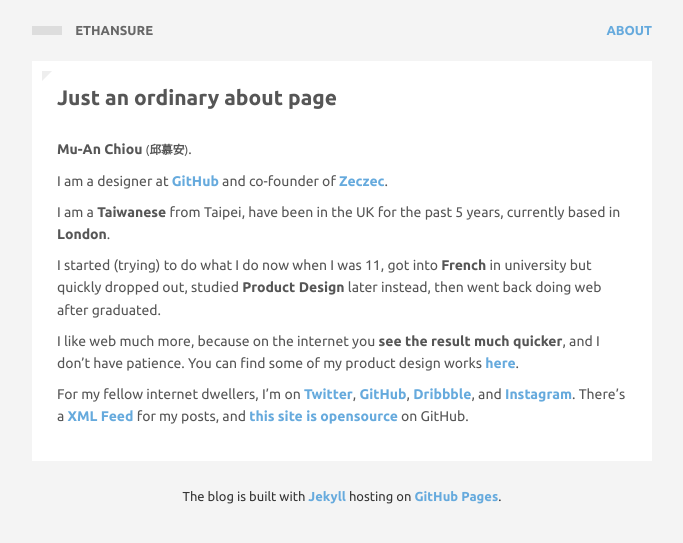
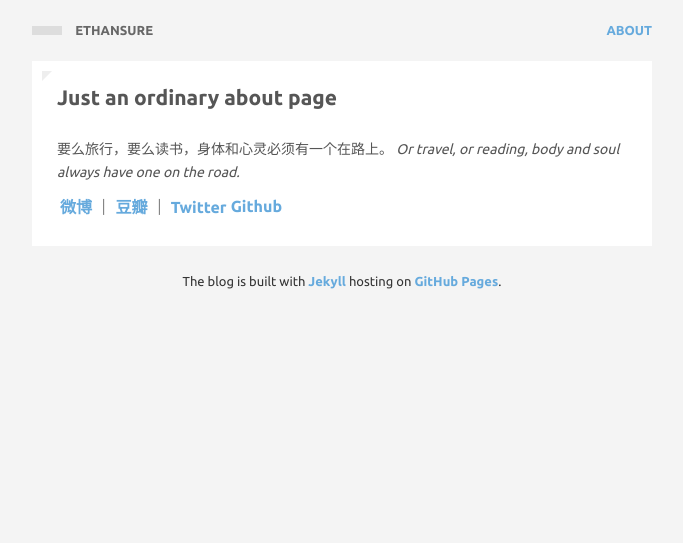
Before and after one commit to EthanPan/ethanpan.github.io, a Jekyll site: the page built from about.md, in a window 1280 px wide. Shown: the top 543 px of the page, without its empty margins (298-981 px from the left). Built offline with Jekyll 4.4.1, drawn with Linux system fonts in a browser that asks for light colours; Markdown is read by kramdown in place of the engine named in the settings; comment, search, counter and statistics services are not loaded.

Commit message:
update about

```diff
--- a/about.md
+++ b/about.md
@@ -2,20 +2,8 @@
 layout: post
 title: Just an ordinary about page
 ---
+要么旅行，要么读书，身体和心灵必须有一个在路上。
+*Or travel, or reading, body and soul always have one on the road.*
 
-**Mu-An Chiou** <small>(**邱慕安**)</small>.
 
-I am a designer at [GitHub](https://github.com) and co-founder of [Zeczec](http://zeczec.com).
-
-I am a **Taiwanese** from Taipei, have been in the UK for the past 5 years, currently based in **London**.
-
-I started (trying) to do what I do now when I was 11, got into **French** in university but quickly dropped out, studied **Product Design** later instead, then went back doing web after graduated.
-
-I like web much more, because on the internet you **see the result much quicker**, and I don't have patience. You can find some of my product design works [here](http://be.net/muan).
-
-For my fellow internet dwellers, I'm on
-[Twitter](https://twitter.com/muanchiou),
-[GitHub](https://github.com/muan),
-[Dribbble](http://dribbble.com/muan), and
-[Instagram](http://instagram.com/muanchiou).
-There's a [XML Feed](/feed.xml) for my posts, and [this site is opensource](https://github.com/muan/muan.github.com) on GitHub.
+[微博](http://www.weibo.com/surep) ｜ [豆瓣](http://www.douban.com/people/3559336/) ｜ [Twitter](https://twitter.com/Ethan_SURE)  |  [Github](https://github.com/EthanPan)
```
